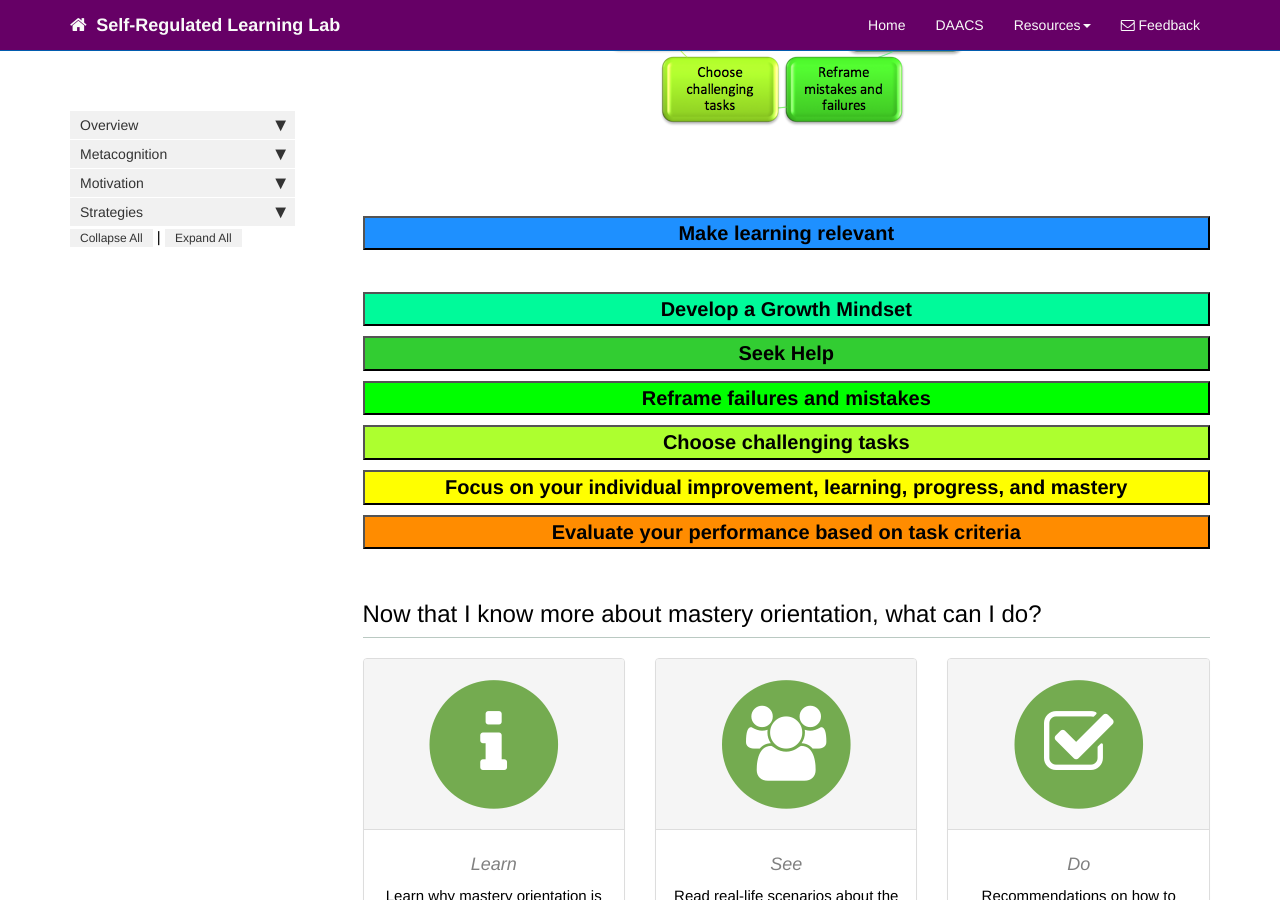
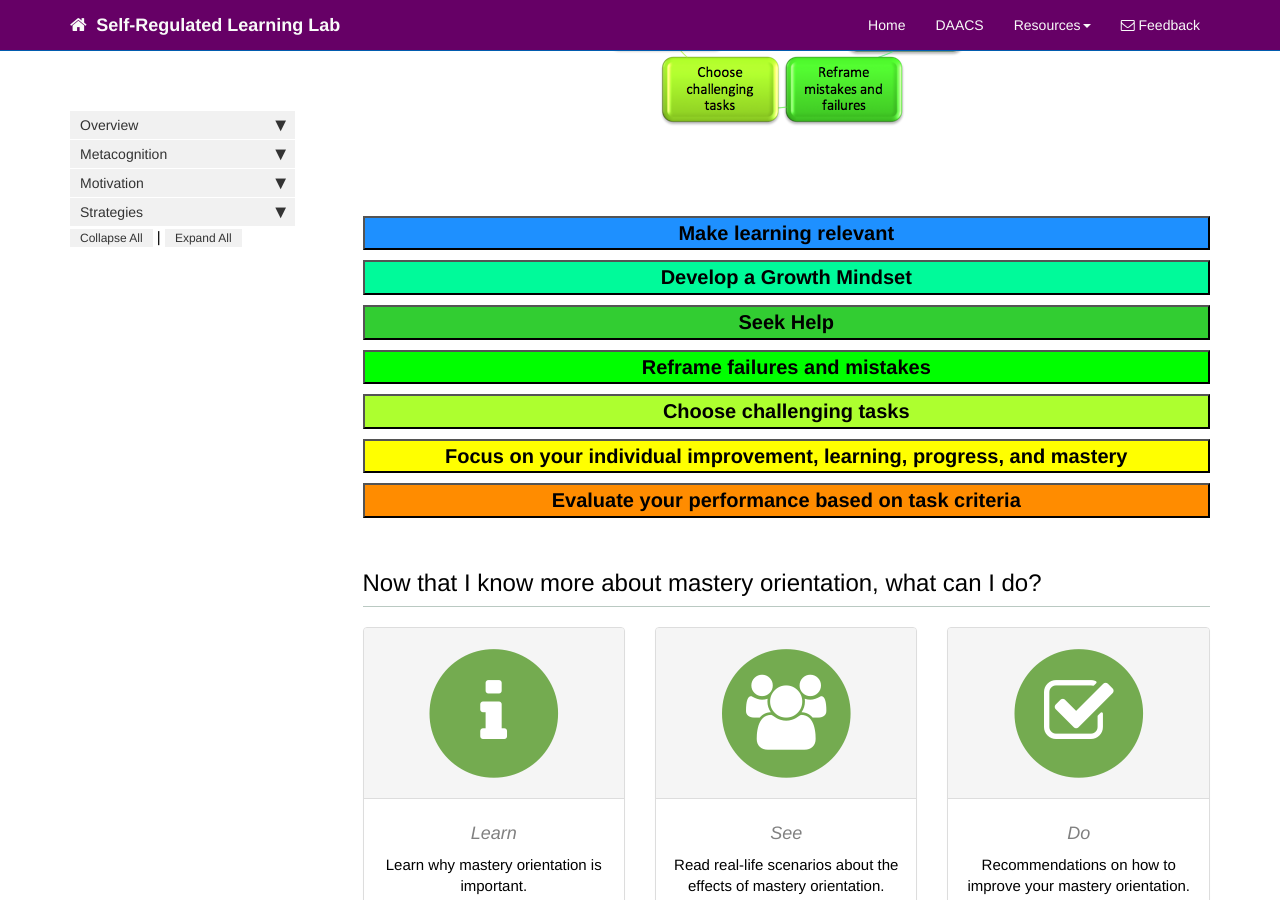
Before and after one commit to dfranklin02/SRL, a Jekyll site: the page built from docs/pages/motivation/mastery_orientation_recommendations.md, in a window 1280 px wide and 900 px high, scrolled down 544 px. Built offline with Jekyll 4.4.1, drawn with Linux system fonts in a browser that asks for light colours; nearby versions of some CDN libraries; comment, search, counter and statistics services are not loaded.

Commit message:
Update mastery_orientation_recommendations.md

```diff
--- a/docs/pages/motivation/mastery_orientation_recommendations.md
+++ b/docs/pages/motivation/mastery_orientation_recommendations.md
@@ -26,7 +26,7 @@ There are various ways in which students can do to improve their level of Master
 <br>
 <br>
 <br>
-<button data-toggle="collapse" data-target="make" style="background-color:DodgerBlue; width:100%; font-size:20px"><b>Make learning relevant</b></button>
+<button data-toggle="collapse" data-target="#make" style="background-color:DodgerBlue; width:100%; font-size:20px"><b>Make learning relevant</b></button>
 
 <div id="make" class="collapse">
 Whenever you are assigned a project or some type of learning activity, think about how it is relevant to your career, your goals, or your life. Focusing on the relevance of the work will help you enjoy the process of learning, because you will care about knowing the material or mastering the skills.
@@ -36,7 +36,6 @@ Whenever you are assigned a project or some type of learning activity, think abo
 <br>
 <br>
 </div>
-<br>
 
 <button data-toggle="collapse" data-target="#develop" style="background-color:MediumSpringGreen; width:100%; font-size:20px"><b>Develop a Growth Mindset</b></button>
 
```
